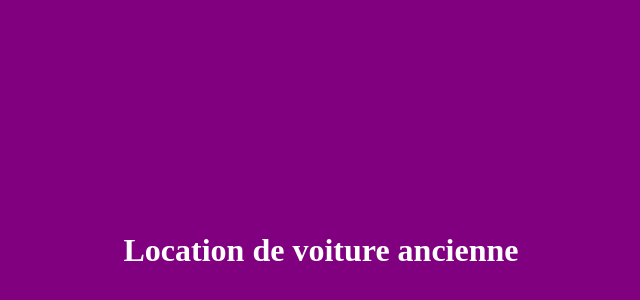
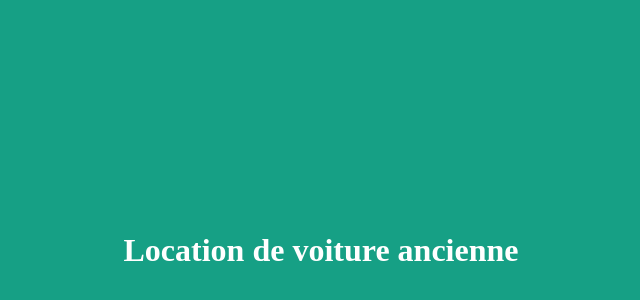
Before and after one commit to Mohadji/locationVoiture, a plain HTML site: page index.html in a window 1280 px wide. Shown: the part 42-342 px from the top of the page, without its empty margins (319-959 px from the left). Drawn offline with Linux system fonts and the light colour scheme.

```diff
--- a/index.html
+++ b/index.html
@@ -6,7 +6,7 @@
 	<title>Git</title>
 	<link rel="stylesheet" href="">
 </head>
-<body style="background-color: purple">
+<body style="background-color: #16a085">
 	<h1 style="padding-top: 20%; padding-bottom: 20%; text-align: center;color: white">Location de voiture ancienne</h1>
 </body>
 </html>
```
